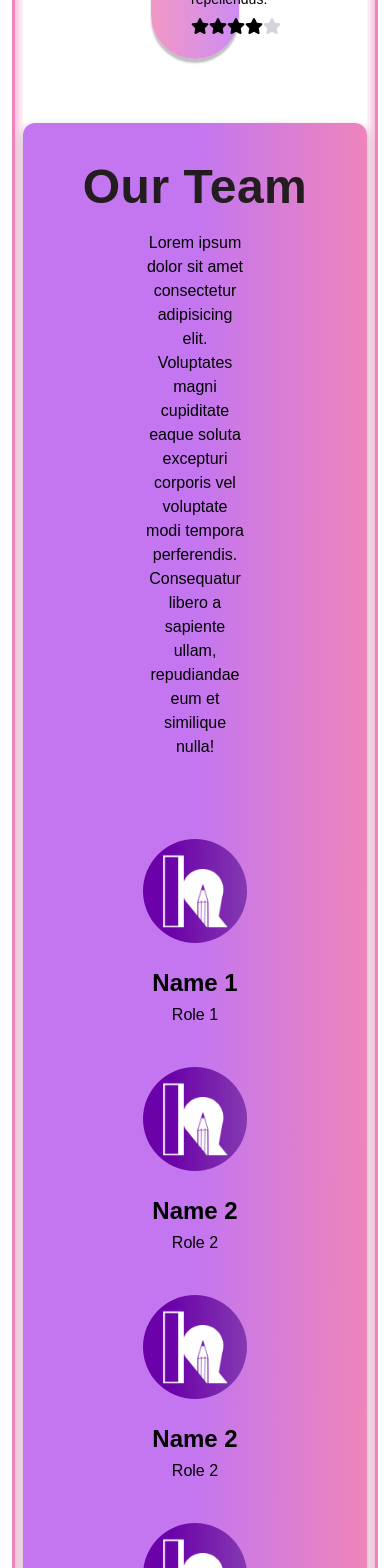
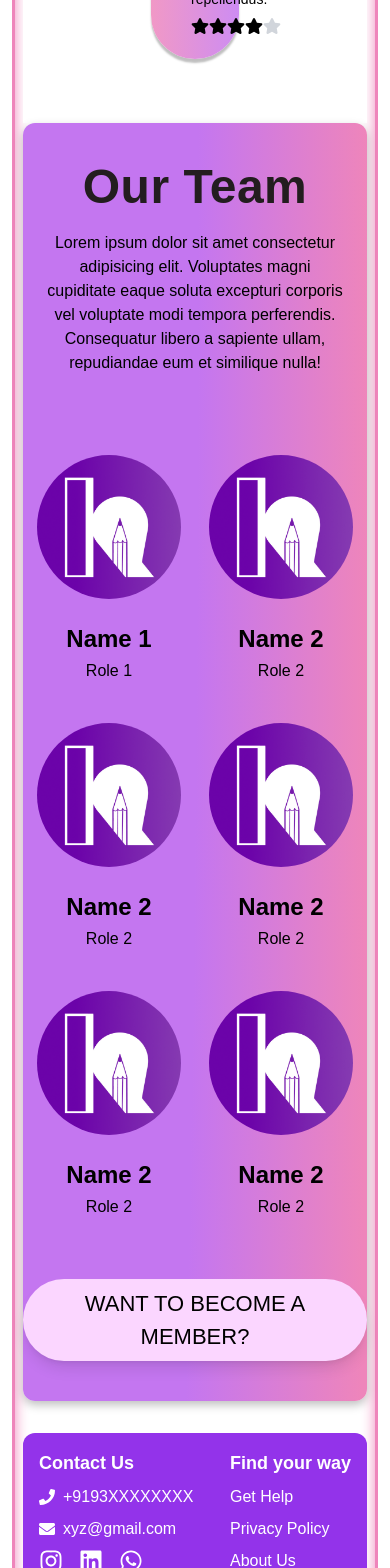
Before and after one commit to Soumyadipmaity1/k-prep, a Next.js app: page / in a window 390 px wide. Shown: the part 3680-5248 px from the top of the page. Built offline with nearby package versions, Linux system fonts and the light colour scheme; a web font is replaced by a local one.

Commit message:
refactor: Update landing page Team section styling and responsiveness

```diff
--- a/src/components/landingpage/Team/team.tsx
+++ b/src/components/landingpage/Team/team.tsx
@@ -4,16 +4,16 @@ import { teamMembers } from './memberDetails';
 
 const Team: React.FC = () => {
   return (
-    <div className=' bg-gradient-to-r rounded-xl bg-team from-[#C476F0] to-[#EE85BB] p-10'>
+    <div className=' bg-gradient-to-r rounded-xl bg-team from-[#C476F0] to-[#EE85BB] py-10 sm:p-10'>
       <div className="text-center">
         <h1 className="text-5xl font-bold tracking-[0.5px] text-[#231D1F]">Our Team</h1>
-        <p className="p-5 pb-10  px-20">
+        <p className="p-5 pb-10  sm:px-20">
           Lorem ipsum dolor sit amet consectetur adipisicing elit. Voluptates magni cupiditate eaque soluta excepturi
           corporis vel voluptate modi tempora perferendis. Consequatur libero a sapiente ullam, repudiandae eum et
           similique nulla!
         </p>
       </div>
-      <div className="flex flex-wrap justify-around pt-10 mx-20">
+      <div className="flex flex-wrap justify-around pt-10 sm:mx-20">
         {teamMembers.map((member, index) => (
           <div key={index} className="flex flex-col items-center justify-center mb-10">
             <div className="mb-4">
@@ -33,7 +33,7 @@ const Team: React.FC = () => {
         ))}
       </div>
       <div className='mx-auto justify-center flex mt-5'>
-<button type="button" className='bg-[#FBD6FF] shadow-lg hover:shadow-[0px_8px_4px_rgba(0,0,0,0.25)] rounded-[60px] p-3 px-10 text-2xl  text-center'>WANT TO BECOME A MEMBER?</button>
+<button type="button" className='bg-[#FBD6FF] shadow-lg hover:shadow-[0px_8px_4px_rgba(0,0,0,0.25)] rounded-[60px] sm:p-3 p-2 sm:px-10 px-8 sm:text-2xl text-[22px]  text-center'>WANT TO BECOME A MEMBER?</button>
 
       </div>
     </div>
```
